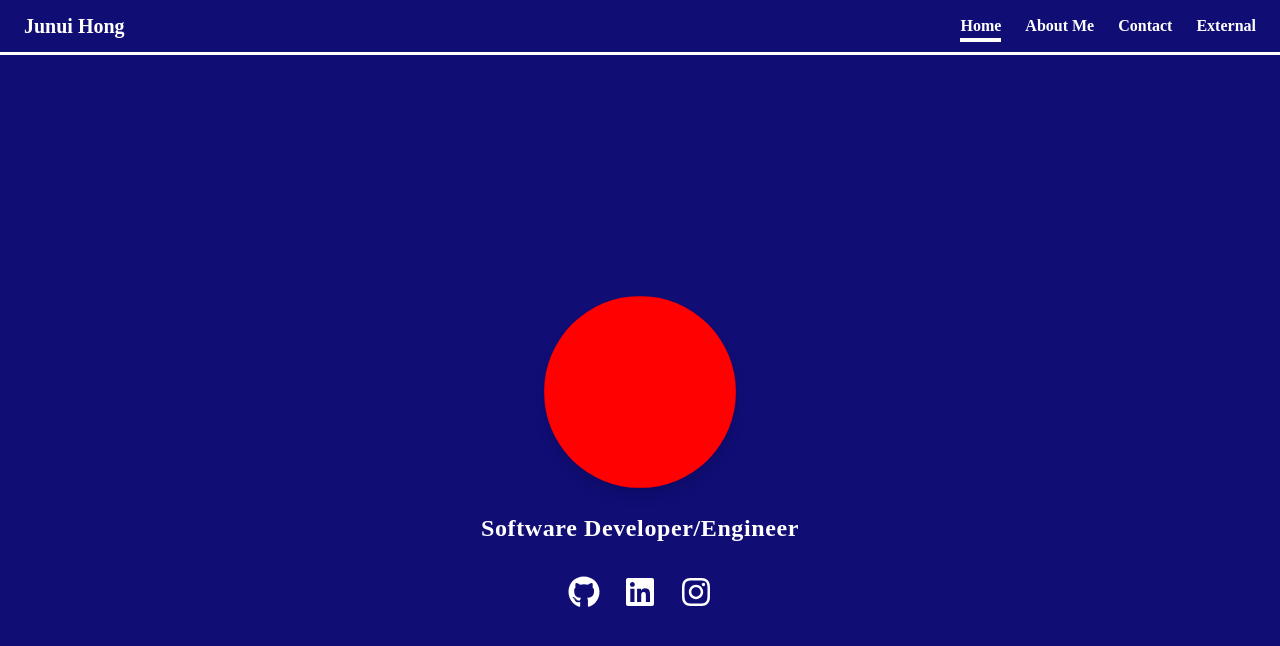
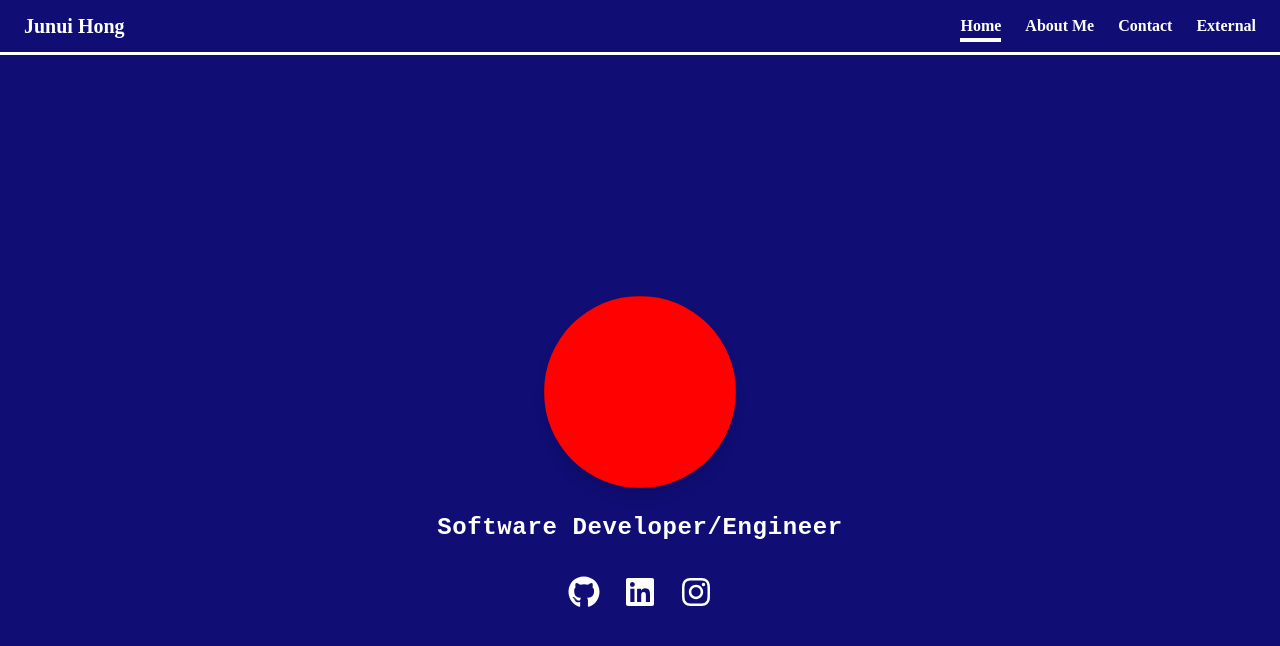
Before and after one commit to junuiui/portfolio, a React (Vite) app: page / in a window 1280 px wide. Shown: the top 646 px of the page. Built offline with nearby package versions, Linux system fonts and the light colour scheme; no server answers; a small style sheet from the web is missing.

Commit message:
font editted

```diff
--- a/src/index.css
+++ b/src/index.css
@@ -3,7 +3,7 @@
 
 @theme {
     --font-sans: "Neo둥근모", "NeoDunggeunmo";
-    --font-mono: font-family: 'Neo둥근모 Code', 'NeoDunggeunmo Code', monospace;
+    --font-mono: "Neo둥근모", "NeoDunggeunmo", monospace;
 }
 
 @keyframes fadeIn {
```
